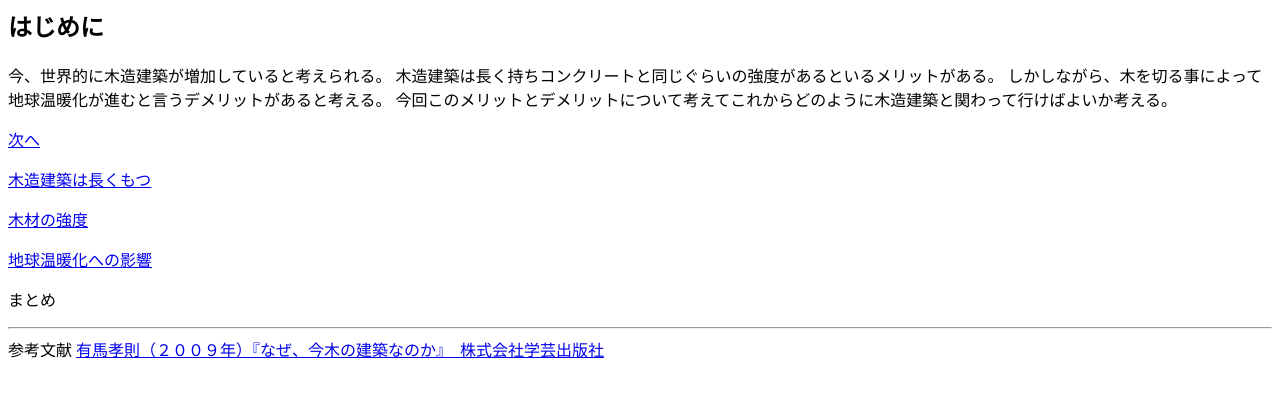
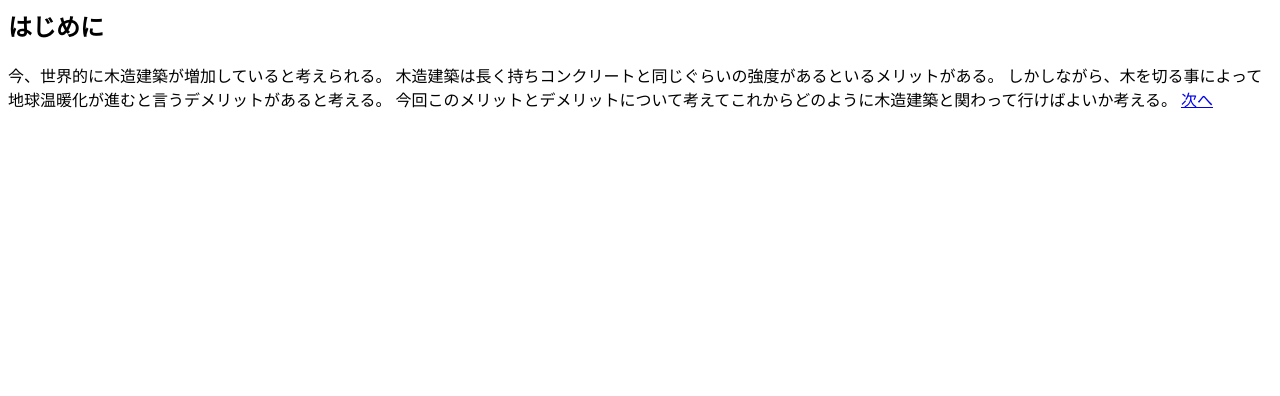
Before and after one commit to emtkig/emtkig.github.io, a plain HTML site: page cl2020.html in a window 1280 px wide. Drawn offline with Linux system fonts and the light colour scheme.

Commit message:
Update cl2020.html

```diff
--- a/cl2020.html
+++ b/cl2020.html
@@ -7,13 +7,6 @@
 木造建築は長く持ちコンクリートと同じぐらいの強度があるといるメリットがある。
 しかしながら、木を切る事によって地球温暖化が進むと言うデメリットがあると考える。
 今回このメリットとデメリットについて考えてこれからどのように木造建築と関わって行けばよいか考える。
-  <p><A href="https://emtkig.github.io/cl20202.html">次へ</A>
- <p> <A href="https://emtkig.github.io/cl20202.html">木造建築は長くもつ</A>
-  <p><A href="https://emtkig.github.io/cl20203.html">木材の強度</A>
-  <p><A href="https://emtkig.github.io/cl20204.html">地球温暖化への影響</A>
-  <p><A herf="https://emtkig.github.io/cl20205.html">まとめ</A>
-    <hr>参考文献
-  <A href="https://kurashi.cleverlyhome.com/point/2670”>https://kurashi.cleverlyhome.com/point/2670</A>
- <P>有馬孝則（２００９年）『なぜ、今木の建築なのか』　株式会社学芸出版社
+  <A href="https://emtkig.github.io/cl20202.html">次へ</A>
 </body>
 </html>
```
